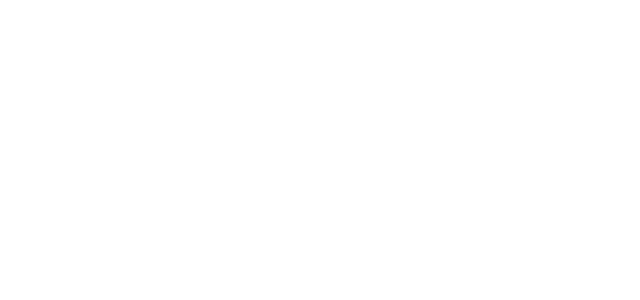
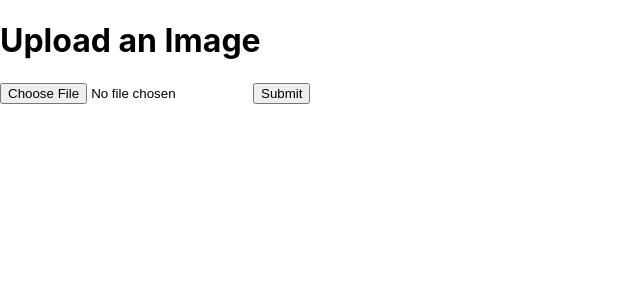
Before and after one commit to TuanMinh7979/LUANVAN, a React (Create React App) app in the folder client/: page /upload in a window 1280 px wide. Before the commit this address had no page. Shown: the top 300 px of the page, without its empty margins (0-640 px from the left). Built offline with nearby package versions, Linux system fonts and the light colour scheme.

Commit message:
upload image

```diff
--- a/client/public/env.js
+++ b/client/public/env.js
@@ -2,7 +2,7 @@
   "ALLUSERSPROFILE": "C:\\ProgramData",
   "APPDATA": "C:\\Users\\ASUS\\AppData\\Roaming",
   "AUTH": "http://localhost:8800/api/auth/",
-  "CHROME_CRASHPAD_PIPE_NAME": "\\\\.\\pipe\\crashpad_8972_DIMBRJGVGKXUCBYG",
+  "CHROME_CRASHPAD_PIPE_NAME": "\\\\.\\pipe\\crashpad_13408_KAQFRYZYBOHMIIJC",
   "COLORTERM": "truecolor",
   "CommonProgramFiles": "C:\\Program Files\\Common Files",
   "CommonProgramFiles(x86)": "C:\\Program Files (x86)\\Common Files",
@@ -11,6 +11,8 @@
   "ComSpec": "C:\\WINDOWS\\system32\\cmd.exe",
   "dp0": "D:\\LUANVAN\\client\\node_modules\\.bin\\",
   "DriverData": "C:\\Windows\\System32\\Drivers\\DriverData",
+  "FPS_BROWSER_APP_PROFILE_STRING": "Internet Explorer",
+  "FPS_BROWSER_USER_PROFILE_STRING": "Default",
   "GIT_ASKPASS": "c:\\Users\\ASUS\\AppData\\Local\\Programs\\Microsoft VS Code\\resources\\app\\extensions\\git\\dist\\askpass.sh",
   "HOME": "C:\\Users\\ASUS",
   "HOMEDRIVE": "C:",
--- a/client/src/App.js
+++ b/client/src/App.js
@@ -7,6 +7,7 @@
 import Login from "./components/Login";
 import Register from "./components/Register";
 import Other from "./components/other/Other.js";
+import Upload from "./components/other/Upload";
 function App() {
   return (
     <>
@@ -24,7 +25,7 @@
             />
             <Route path="/login" element={<Login />} />
             <Route path="/register" element={<Register />} />
-            <Route path="/other" element={<Other />} />
+            <Route path="/upload" element={<Upload />} />
           </Route>
         </Routes>
       </BrowserRouter>
--- /dev/null
+++ b/client/src/components/other/Upload.js
@@ -0,0 +1,81 @@
+import React from "react";
+
+import axios from "axios";
+import { useState } from "react";
+function Upload() {
+  const [fileInputState, setFileInputState] = useState("");
+  const [previewSource, setPreviewSource] = useState("");
+  const [selectedFile, setSelectedFile] = useState();
+
+  const handleFileInputChange = (e) => {
+    const file = e.target.files[0];
+    previewFile(file);
+    setSelectedFile(file);
+    setFileInputState(e.target.value);
+  };
+
+  const previewFile = (file) => {
+    const reader = new FileReader();
+    reader.readAsDataURL(file);
+    reader.onloadend = () => {
+      setPreviewSource(reader.result);
+    };
+  };
+
+  const handleSubmitFile = (e) => {
+    e.preventDefault();
+    if (!selectedFile) return;
+    if (selectedFile.size / 1024 / 1024 > 1) {
+      alert("Max file size is 5MB");
+      return;
+    }
+    const reader = new FileReader();
+    reader.readAsDataURL(selectedFile);
+    reader.onloadend = () => {
+      uploadImage(reader.result);
+    };
+    reader.onerror = () => {
+      console.error("AHHHHHHHH!!");
+      alert("something went wrong!");
+    };
+  };
+
+  const uploadImage = async (base64EncodedImage) => {
+    const message = await fetch("other/updateimg", {
+      method: "POST",
+      body: JSON.stringify({ data: base64EncodedImage }),
+      headers: { "Content-Type": "application/json" },
+    });
+
+    setFileInputState("");
+    setPreviewSource("");
+    if (message.status == 200) {
+      alert("Image uploaded successfully");
+    } else {
+      alert("Something wrong");
+    }
+  };
+  return (
+    <div>
+      <h1 className="title">Upload an Image</h1>
+
+      <form onSubmit={handleSubmitFile} className="form">
+        <input
+          id="fileInput"
+          type="file"
+          name="image"
+          onChange={handleFileInputChange}
+          value={fileInputState}
+          className="form-input"
+        />
+        <button className="btn" type="submit">
+          Submit
+        </button>
+      </form>
+      {previewSource && (
+        <img src={previewSource} alt="chosen" style={{ height: "300px" }} />
+      )}
+    </div>
+  );
+}
+export default Upload;
```
Also changed, not shown: 1 other file (tests, documents, lock files or other folders).
